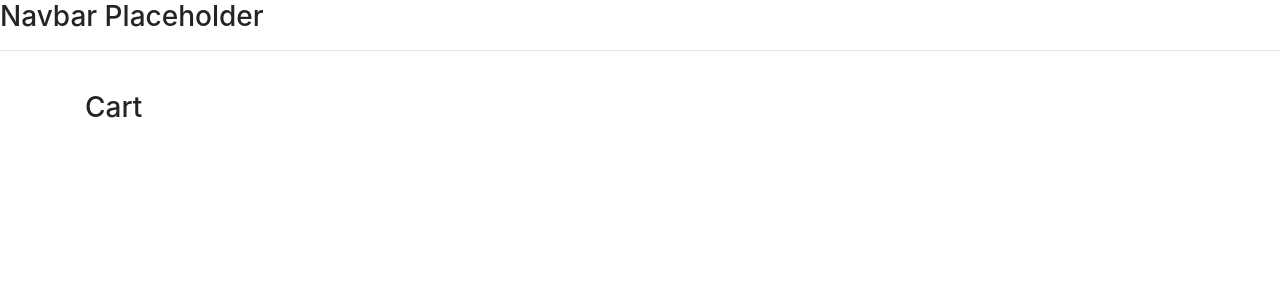
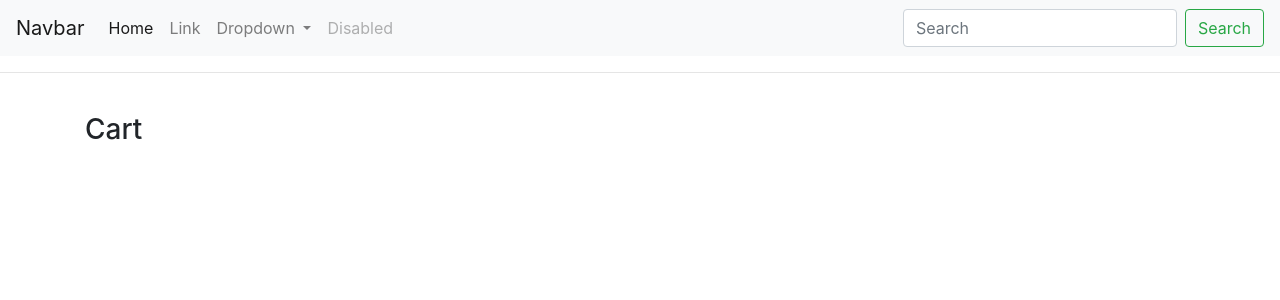
Before and after one commit to ccobasi/eshop, a Django app: template store/templates/store/cart.html in a window 1280 px wide. Shown: the top 300 px of the page. Run offline with Django 3.2, Linux system fonts and the light colour scheme; the template is opened without the code that fills it, so the values that code supplies are empty; parts of the project's set-up code (start-up, migrations or seed data) failed here and were passed over; some libraries are stand-ins or nearby versions.

Commit message:
add navbar to main

```diff
--- a/store/templates/store/main.html
+++ b/store/templates/store/main.html
@@ -19,7 +19,66 @@
     <link rel="stylesheet" type="text/css" href="{% static 'css/main.css' %}" />
   </head>
   <body>
-    <h3>Navbar Placeholder</h3>
+    <nav class="navbar navbar-expand-lg navbar-light bg-light">
+      <a class="navbar-brand" href="#">Navbar</a>
+      <button
+        class="navbar-toggler"
+        type="button"
+        data-toggle="collapse"
+        data-target="#navbarSupportedContent"
+        aria-controls="navbarSupportedContent"
+        aria-expanded="false"
+        aria-label="Toggle navigation"
+      >
+        <span class="navbar-toggler-icon"></span>
+      </button>
+
+      <div class="collapse navbar-collapse" id="navbarSupportedContent">
+        <ul class="navbar-nav mr-auto">
+          <li class="nav-item active">
+            <a class="nav-link" href="#"
+              >Home <span class="sr-only">(current)</span></a
+            >
+          </li>
+          <li class="nav-item">
+            <a class="nav-link" href="#">Link</a>
+          </li>
+          <li class="nav-item dropdown">
+            <a
+              class="nav-link dropdown-toggle"
+              href="#"
+              id="navbarDropdown"
+              role="button"
+              data-toggle="dropdown"
+              aria-haspopup="true"
+              aria-expanded="false"
+            >
+              Dropdown
+            </a>
+            <div class="dropdown-menu" aria-labelledby="navbarDropdown">
+              <a class="dropdown-item" href="#">Action</a>
+              <a class="dropdown-item" href="#">Another action</a>
+              <div class="dropdown-divider"></div>
+              <a class="dropdown-item" href="#">Something else here</a>
+            </div>
+          </li>
+          <li class="nav-item">
+            <a class="nav-link disabled" href="#">Disabled</a>
+          </li>
+        </ul>
+        <form class="form-inline my-2 my-lg-0">
+          <input
+            class="form-control mr-sm-2"
+            type="search"
+            placeholder="Search"
+            aria-label="Search"
+          />
+          <button class="btn btn-outline-success my-2 my-sm-0" type="submit">
+            Search
+          </button>
+        </form>
+      </div>
+    </nav>
     <hr />
 
     <div class="container">
```
